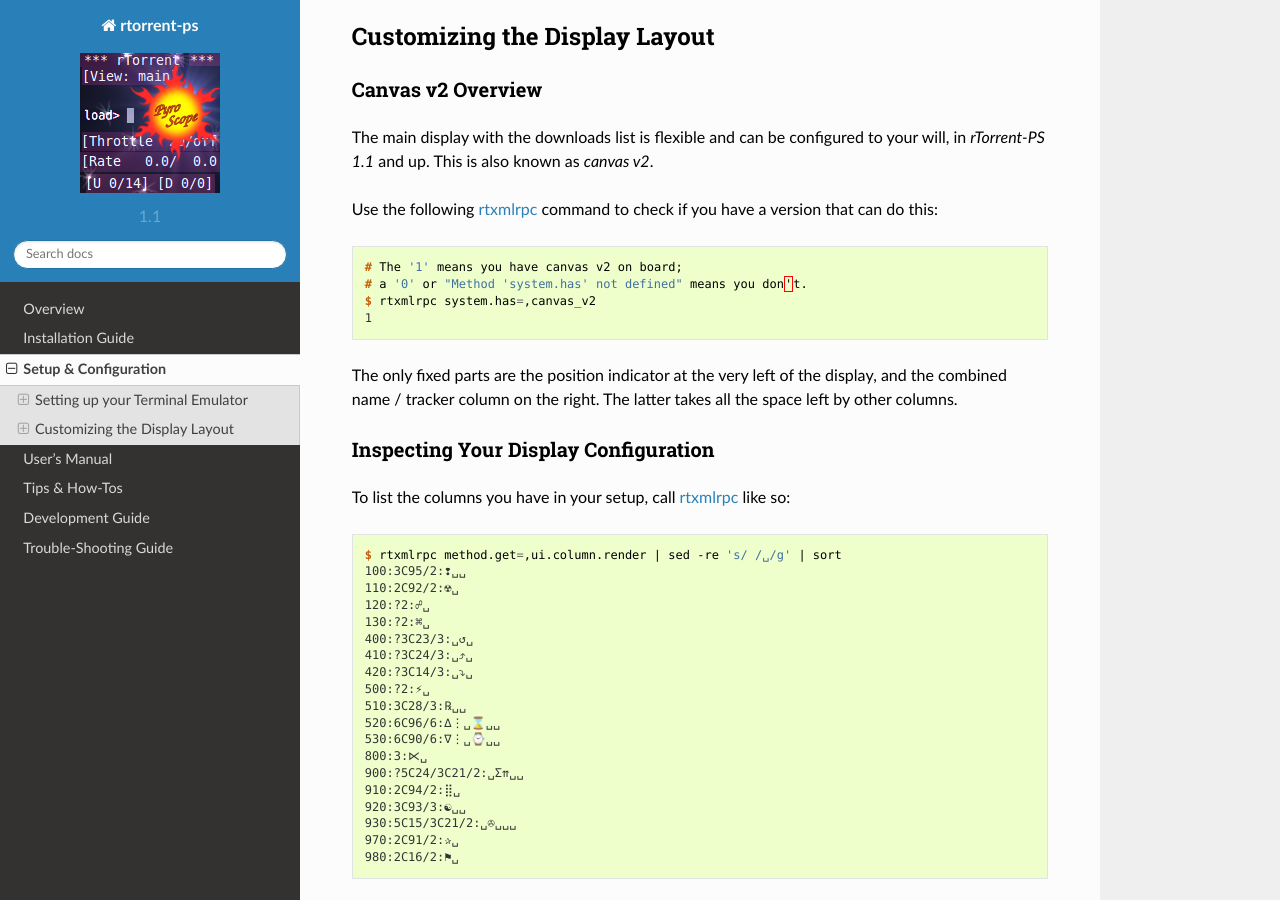
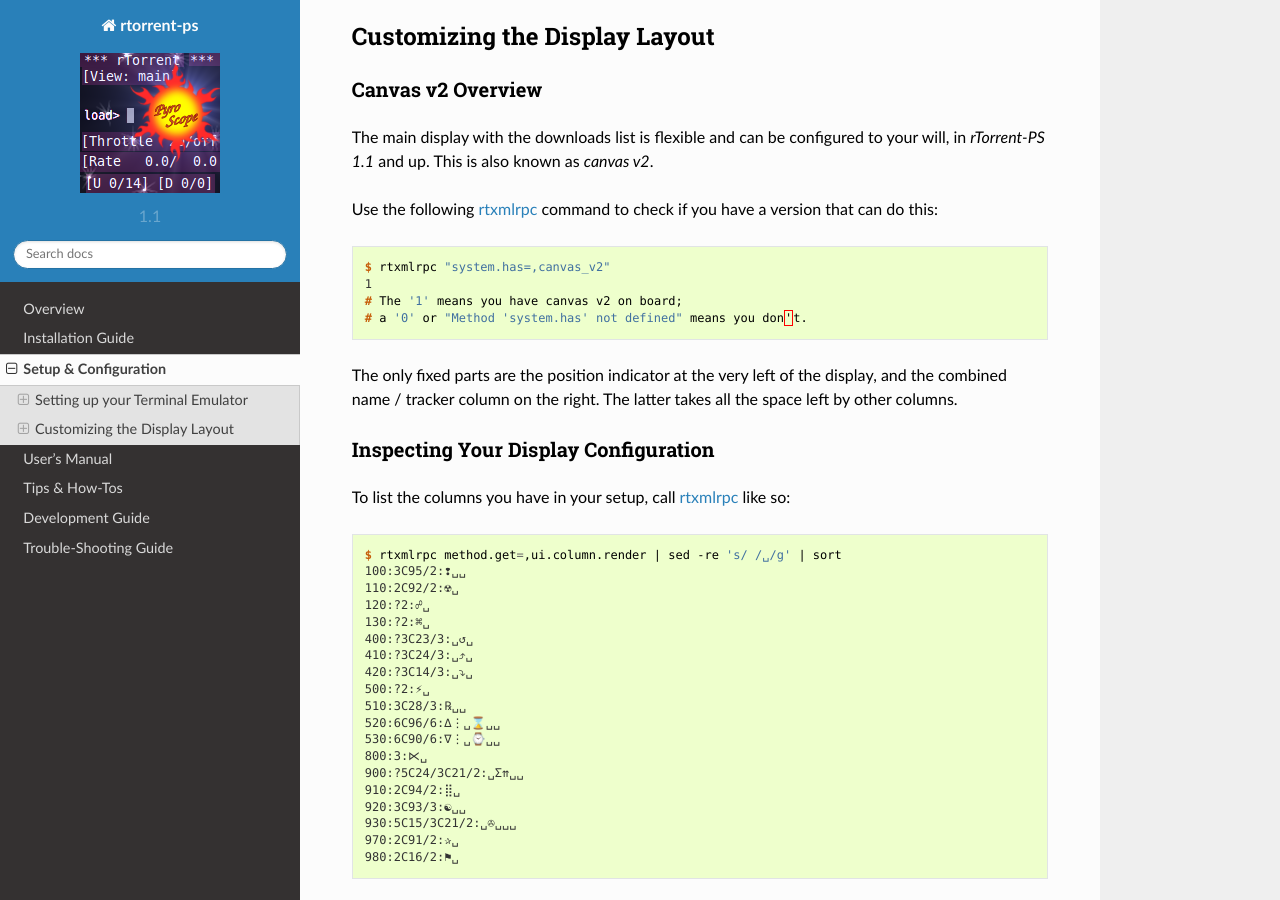
Before and after one commit to pyroscope/rtorrent-ps, a Sphinx documentation site: the page built from docs/setup.rst, in a window 1280 px wide and 900 px high, scrolled down 3852 px. Built offline with Sphinx 7.4.7 and the Read the Docs theme 2.0.0, drawn with Linux system fonts in a browser that asks for light colours.

Commit message:
docs: fix some Sphinx warnings

```diff
--- a/docs/include-contacts.rst
+++ b/docs/include-contacts.rst
@@ -12,4 +12,4 @@
 
 .. _`PyroScope`: https://github.com/pyroscope
 .. _`pyroscope-users`: http://groups.google.com/group/pyroscope-users
-.. _`rTorrent-PS`: https://github.com/pyroscope/rtorrent-ps
+.. _`rTorrent-PS`: https://github.com/pyroscope/rtorrent-ps#rtorrent-ps
--- a/docs/index.rst
+++ b/docs/index.rst
@@ -5,8 +5,7 @@
 Welcome to the “rtorrent-ps” Manual!
 ====================================
 
-`rTorrent-PS <https://github.com/pyroscope/rtorrent-ps#rtorrent-ps>`_
-is an extended `rTorrent`_ *distribution* with UI enhancements, colorization,
+`rTorrent-PS`_ is an extended `rTorrent`_ *distribution* with UI enhancements, colorization,
 some added features, and a comprehensive standard configuration.
 
 .. figure:: https://raw.githubusercontent.com/pyroscope/rtorrent-ps/master/docs/_static/img/rT-PS-094-2014-05-24-shadow.png
--- a/docs/manual.rst
+++ b/docs/manual.rst
@@ -189,6 +189,7 @@
 X = 10⁴, C = 10⁵, M = 10⁶).
 For up-to-date scrape info, you need the `Tracker Auto-Scraping`_ configuration from `pyrocore`.
 
+.. _calling that command in the configuration: https://github.com/pyroscope/pyrocore/blob/master/src/pyrocore/data/config/rtorrent.d/collapse-built-in-views.rc
 .. _`standard configuration for rtorrent.rc`: https://pyrocore.readthedocs.io/en/latest/setup.html#extending-your-rtorrent-rc
 .. _`Tracker Auto-Scraping`: https://github.com/pyroscope/pyrocore/blob/master/src/pyrocore/data/config/rtorrent.d/auto-scrape.rc#L1
 
--- a/docs/setup.rst
+++ b/docs/setup.rst
@@ -225,10 +224,10 @@
 
 .. code-block:: console
 
+    $ rtxmlrpc "system.has=,canvas_v2"
+    1
     # The '1' means you have canvas v2 on board;
     # a '0' or "Method 'system.has' not defined" means you don't.
-    $ rtxmlrpc system.has=,canvas_v2
-    1
 
 
 The only fixed parts are the position indicator at the very left of the display,
```
Also changed, not shown: other parts of docs/setup.rst (+0 -1 lines).
